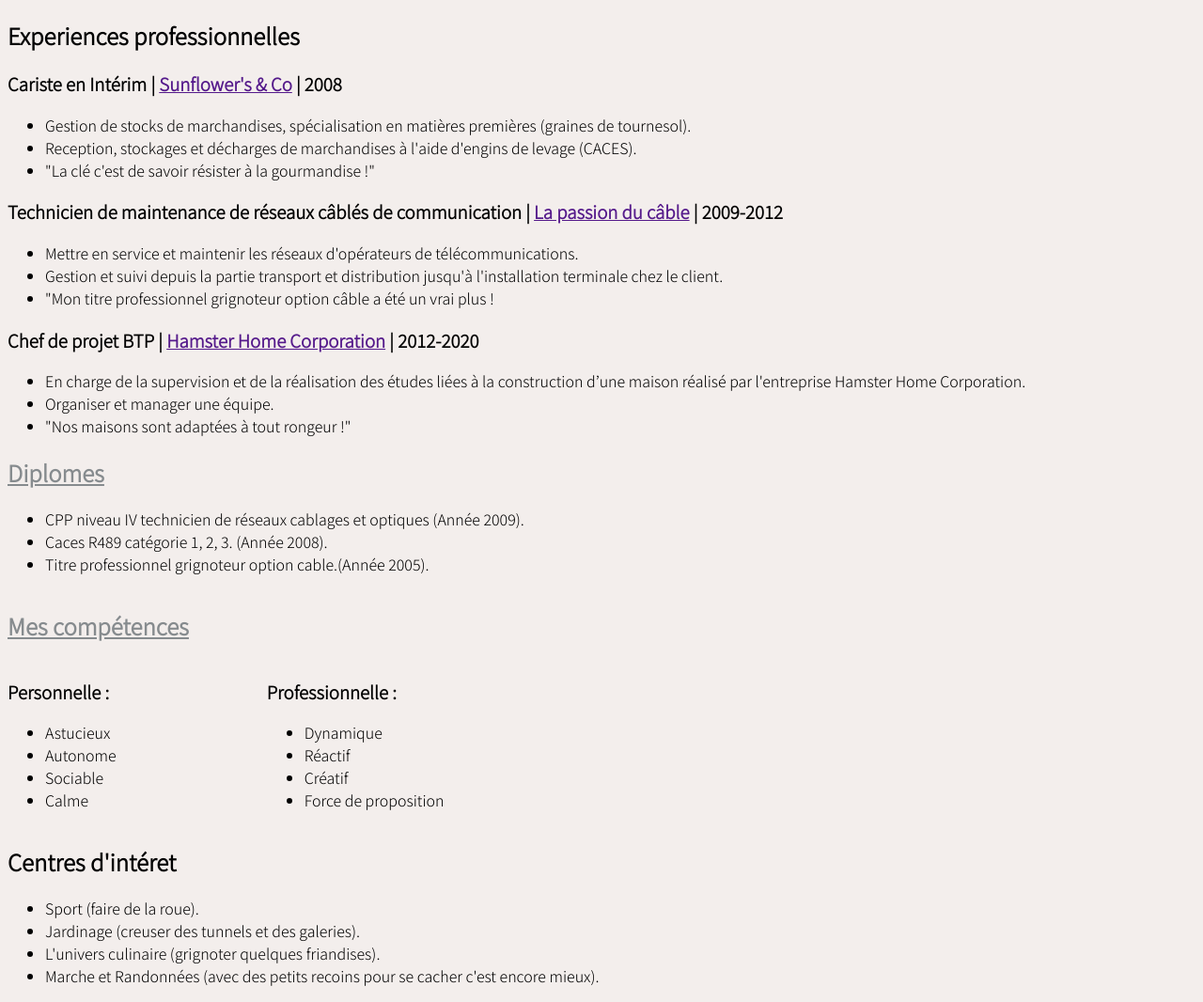
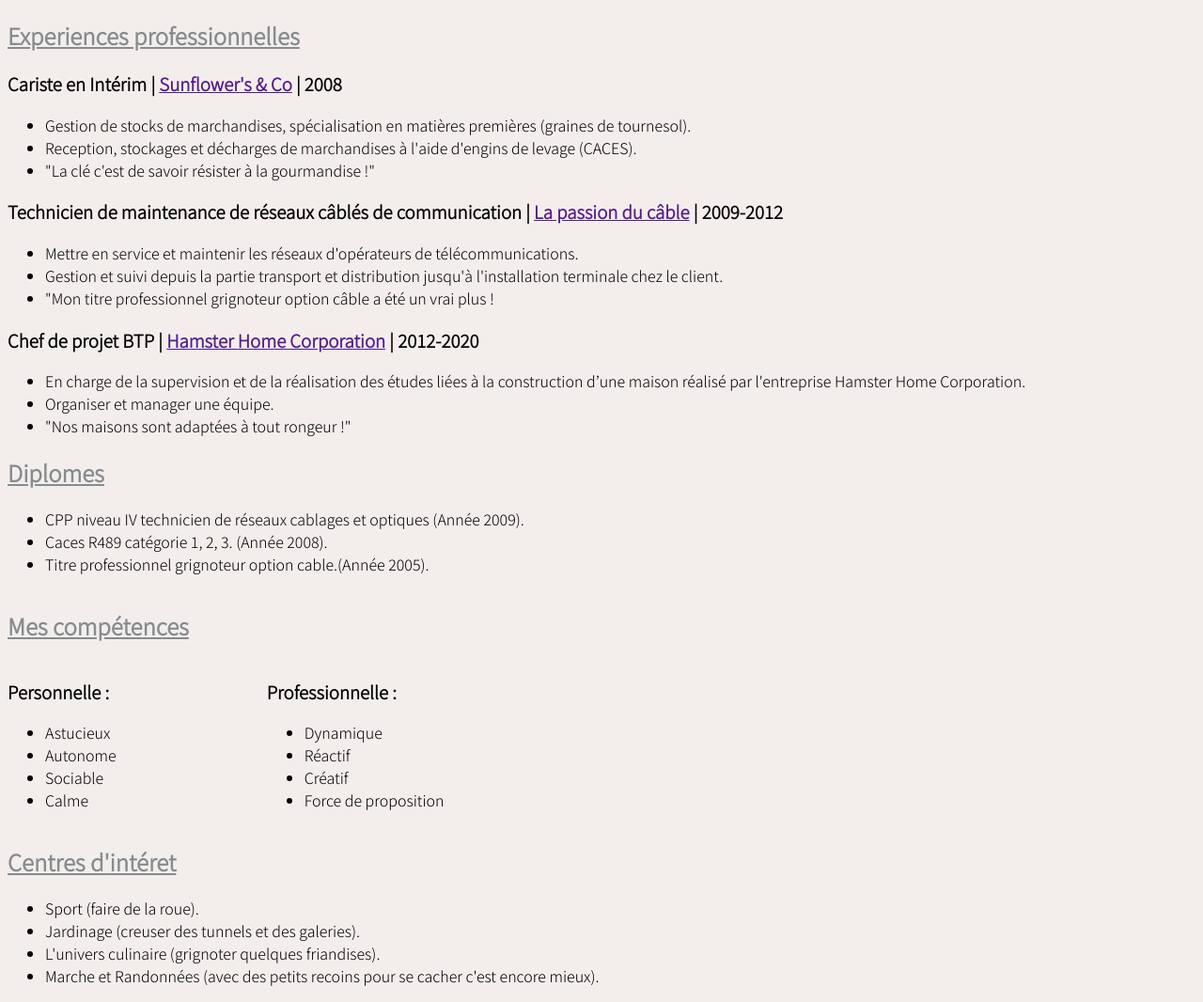
Before and after one commit to BarbaraGonthier/Online-Cv-for-fun, a PHP site: page / in a window 1280 px wide. Shown: the part 96-1162 px from the top of the page at 94% size. Run offline with PHP 8.4, Linux system fonts and the light colour scheme.

Commit message:
resolve conflicts

```diff
--- a/style.css
+++ b/style.css
@@ -18,10 +18,14 @@ body {
     font-family: 'Noto Sans JP', sans-serif;
 }
 
-@media screen and ( max-width: 768px) {
-    .experience , .interests {
+.experience > h2 {
+    color: var(--title-color);
+    text-decoration: underline;
+}
 
-    }
+.interests > h2 {
+    color: var(--title-color);
+    text-decoration: underline;
 }
 
 .mind {
```
